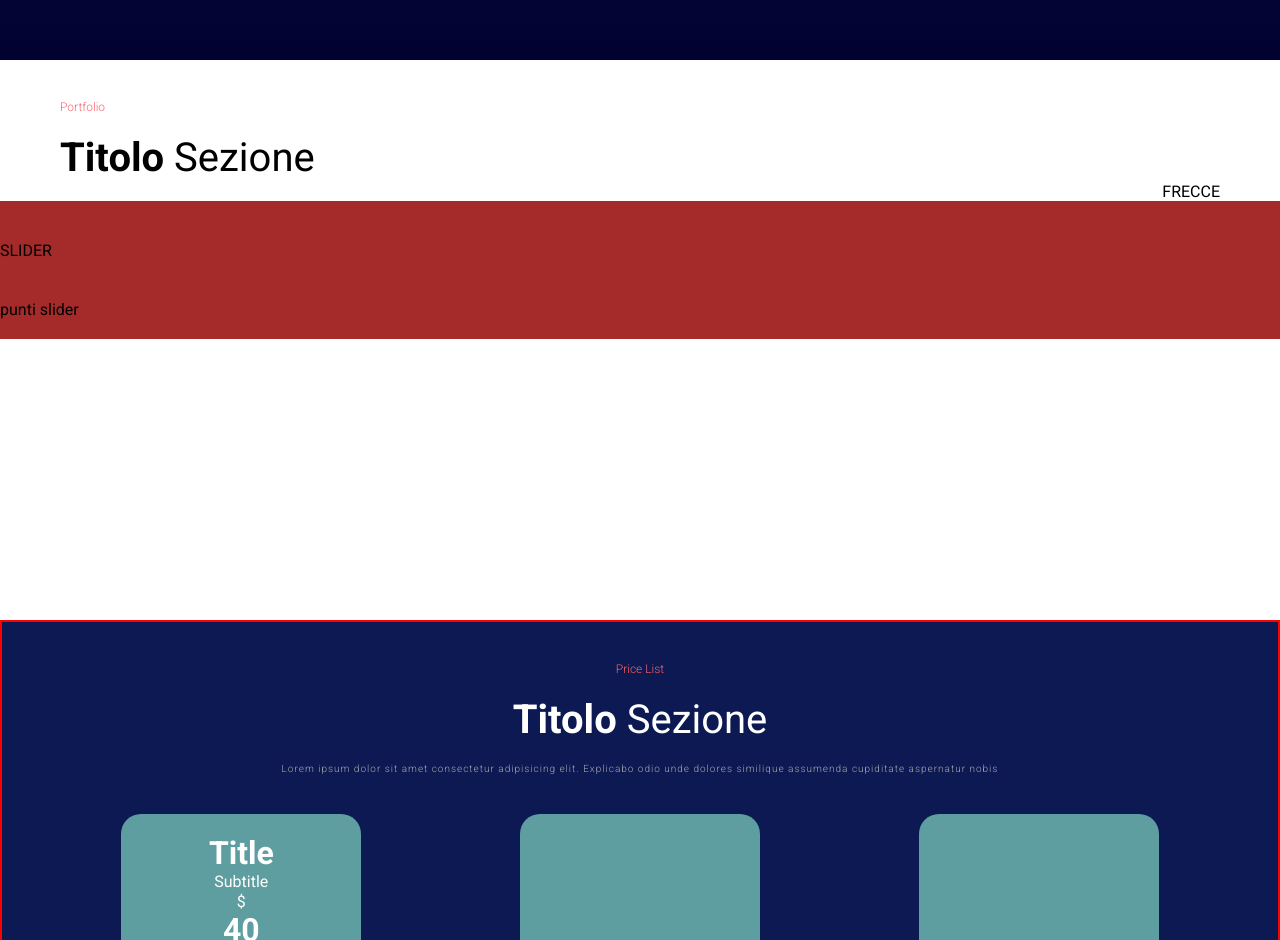
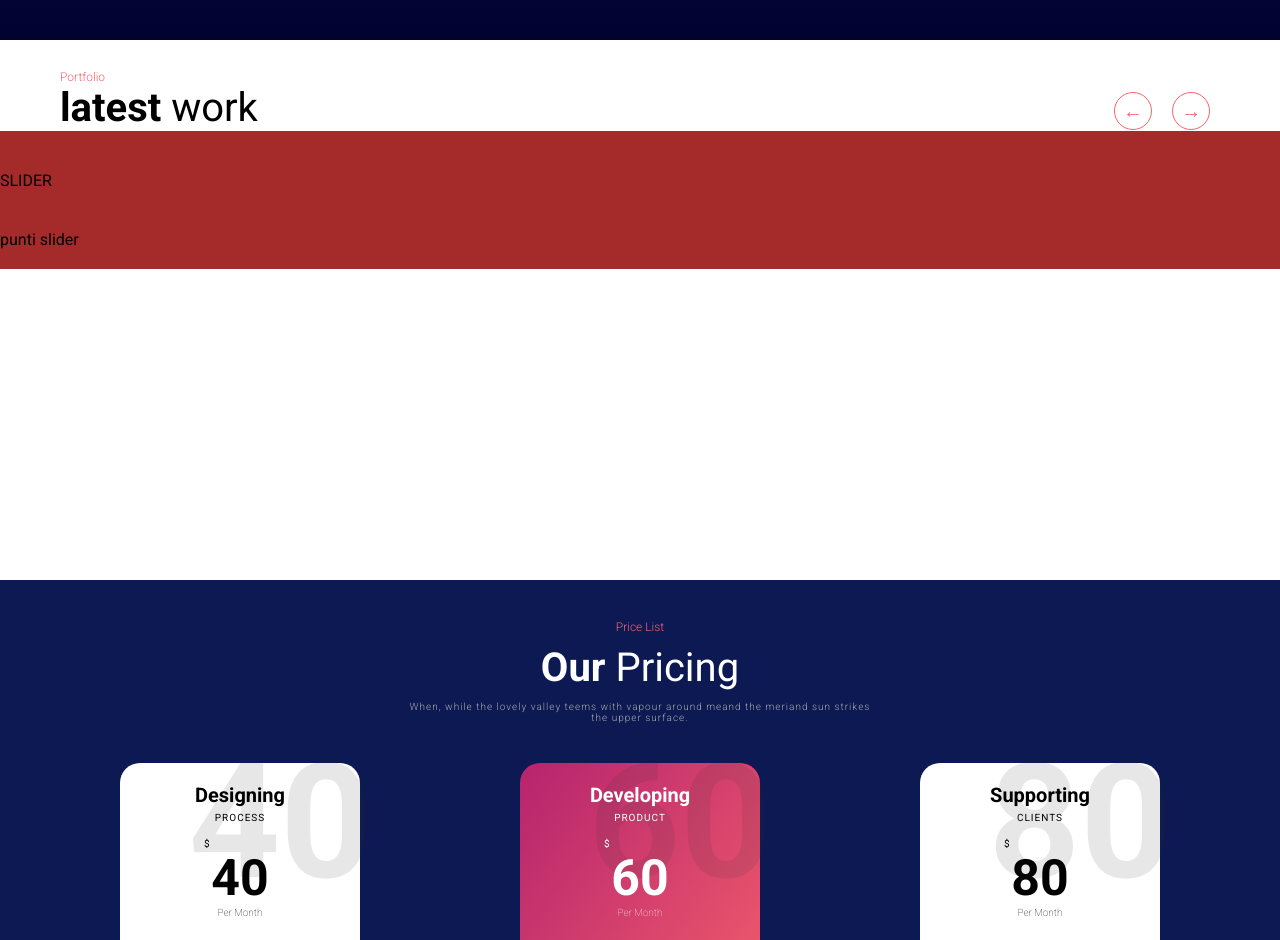
Before and after one commit to elisasalvatore/proj-html-vuejs, a Vue app: page / in a window 1280 px wide. Shown: the part 1860-2800 px from the top of the page. Built offline with nearby package versions, Linux system fonts and the light colour scheme.

Commit message:
styled a static PriceList component

```diff
--- a/src/components/JumbotronGrow.vue
+++ b/src/components/JumbotronGrow.vue
@@ -11,8 +11,8 @@
             <p class="jumbo-paragraph">When, while the lovely valley teems with vapour around meand the meridian sun strikes the upper surface. Of the impenetrable folliage of my trees, and but a few stray gleams steal into the inner sanctuary.</p>
 
             <div class="container-buttons">
-             <button>BOTTONE</button>
-             <button>BOTTONE</button>
+             <button>MEDIUM</button>
+             <button>MEDIUM</button>
             </div>
         </div>
     </div>
@@ -22,7 +22,6 @@
 
 export default ({
     name: 'JumbotronGrow',
-
 })
 </script>
 
@@ -53,15 +52,16 @@ export default ({
 
     .man {
         position: absolute;
+        top: 5%;
         left: 30%;
-        width: 300px;
+        width: 280px;
     }
 
     .graphic {
         position: absolute;
         left: 20%;
         bottom: 20%;
-        width: 300px;
+        width: 280px;
     }
 }
 
--- a/src/components/OurServices.vue
+++ b/src/components/OurServices.vue
@@ -59,7 +59,8 @@ export default {
             padding: 40px;
 
             > img {
-                width: 100px;
+                width: 120px;
+                height: 110px;
             }
 
             .service-title {
--- a/src/components/Portfolio.vue
+++ b/src/components/Portfolio.vue
@@ -2,14 +2,15 @@
     <div>
         <div class="section-container">
             <div class="section-top">
-                <div class="text">
+                <span class="text">
                     <div class="section-name">Portfolio</div>
-                    <div class="section-title"><b>Titolo</b> Sezione</div>
-                </div>
+                    <span class="section-title"><b>latest</b> work</span>
+                </span>
 
-                <div class="arrows-slider">
-                    FRECCE
-                </div>
+                <span class="arrows-slider">
+                    <span>&#x2190;</span>
+                    <span>&#x2192;</span>
+                </span>
             </div>
 
             <div class="section-down">
@@ -31,7 +32,9 @@ export default {
 </script>
 
 <style lang="scss" scoped>
+@import '@/style/variables.scss';
 @import '@/style/sectionsHeading.scss';
+
 
 .section-container {
     height: 60vh;
@@ -43,6 +46,23 @@ export default {
         justify-content: space-between;
         align-items: flex-end;
         padding: 0 60px;
+
+        .arrows-slider  > span {
+            height: 40px;
+            line-height: 40px;
+            margin: 10px;
+            padding: 6px 8px;
+            font-size: 20px;
+            color: $light-pink;
+            border: 1px solid $light-pink;
+            border-radius: 50px;
+
+            &:hover {
+                cursor: pointer;
+                background-color: $light-pink;
+                color: #fff;
+            }
+        }
     }
 
     .section-down {
--- a/src/components/PriceList.vue
+++ b/src/components/PriceList.vue
@@ -1,15 +1,16 @@
 <template>
     <div class="section-container">
         <div class="section-name">Price List</div>
-        <div class="section-title"><b>Titolo</b> Sezione</div>
-        <p>Lorem ipsum dolor sit amet consectetur adipisicing elit. Explicabo odio unde dolores similique assumenda cupiditate aspernatur nobis</p>
+        <div class="section-title"><b>Our</b> Pricing</div>
+        <p>When, while the lovely valley teems with vapour around meand the meriand sun strikes the upper surface.</p>
 
         <div class="price-cards">
-            <!-- TODO RENDERE DINAMICO V-FOR ?-->
+            <!-- CARD ONE -->
             <div class="card">
-                <h1 class="card-title">Title</h1>
-                <div class="card-subtitle">Subtitle</div>
-                <div class="card-dollar-sign">$</div>
+                <div class="number-background">40</div>
+                <h1 class="card-title">Designing</h1>
+                <div class="card-subtitle">PROCESS</div>
+                <div class="card-dollar-sign">&#36;</div>
                 <h1 class="card-price">40</h1>
                 <div class="card-month">Per Month</div>
                 <div class="card-details">
@@ -21,8 +22,42 @@
                 </div>
                 <button>LARGE</button>
             </div>
-            <div class="card"></div>
-            <div class="card"></div>
+
+            <!-- CARD TWO -->
+             <div class="card pink-gradient">
+                <div class="number-background">60</div>
+                <h1 class="card-title">Developing</h1>
+                <div class="card-subtitle">PRODUCT</div>
+                <div class="card-dollar-sign">&#36;</div>
+                <h1 class="card-price">60</h1>
+                <div class="card-month">Per Month</div>
+                <div class="card-details">
+                    <div class="detail"><b>Creative</b> Design Enabled</div>
+                    <div class="detail"><b>Vibrant</b> Color Usage</div>
+                    <div class="detail"><b>Eye</b> Catching Design</div>
+                    <div class="detail"><b>Extreme</b> Typography</div>
+                    <div class="detail"><b>Exceptional</b> Design</div>
+                </div>
+                <button>LARGE</button>
+            </div>
+
+            <!-- CARD THREE -->
+             <div class="card">
+                <div class="number-background">80</div>
+                <h1 class="card-title">Supporting</h1>
+                <div class="card-subtitle">CLIENTS</div>
+                <div class="card-dollar-sign">&#36;</div>
+                <h1 class="card-price">80</h1>
+                <div class="card-month">Per Month</div>
+                <div class="card-details">
+                    <div class="detail"><b>Creative</b> Design Enabled</div>
+                    <div class="detail"><b>Vibrant</b> Color Usage</div>
+                    <div class="detail"><b>Eye</b> Catching Design</div>
+                    <div class="detail"><b>Extreme</b> Typography</div>
+                    <div class="detail"><b>Exceptional</b> Design</div>
+                </div>
+                <button>LARGE</button>
+            </div>
 
         </div>
     </div>
@@ -37,50 +72,6 @@ export default {
 <style lang="scss" scoped>
 @import '@/style/variables.scss';
 @import '@/style/sectionsHeading.scss';
+@import '@/style/priceCards.scss';
 
-
-.section-container {
-    height: 80vh;
-    padding: 40px;
-    border: 2px solid red;
-    color: white;
-    background-color: $brg-blue;
-    background-image:
-    // doppio gradiente: sopra blu (a sx chiaro a de scuro) sotto bianco
-    linear-gradient(
-        $brg-blue 50%,
-        #fff 50%,
-    );
-
-    .price-cards {
-        display: flex;
-        justify-content: space-around;
-
-        .card {
-            display: flex;
-            flex-direction: column;
-            justify-content: space-between;
-            align-items: center;
-            width: calc(100% / 3);
-            min-width: 240px;
-            max-width: 240px;
-            height: 300px;
-            border-radius: 20px;
-            margin: 20px 10px;
-            padding: 20px 0;
-            background-color:cadetblue ;
-
-            .card-details {
-                font-size: 12px;
-                padding: 20px 10px;
-                font-weight: lighter;
-
-                .detail {
-                    margin: 5px 0;
-
-                }
-            }
-        }
-    }
-}
 </style>
--- /dev/null
+++ b/src/style/priceCards.scss
@@ -0,0 +1,104 @@
+@import './variables.scss';
+
+.section-container {
+    height: 80vh;
+    padding: 40px;
+    color: white;
+    background-color: $brg-blue;
+    background-image:
+    // doppio gradiente: 1.sopra blu (2.a sx chiaro a dx scuro) sotto bianco
+    linear-gradient(
+        $brg-blue 60%,
+        #fff 40%,
+    );
+
+    p {
+        width: 480px;
+        margin: 0 auto;
+        padding-bottom: 20px;
+    }
+
+    .price-cards {
+        display: flex;
+        justify-content: space-around;
+
+        .card.pink-gradient {
+            color: #fff;
+            background-color: $dark-pink;
+            background-image: linear-gradient(
+                to top left,
+                $light-pink,
+                $dark-pink,
+            );
+        }
+
+        .card {
+            position: relative;
+            display: flex;
+            flex-direction: column;
+            justify-content: space-between;
+            align-items: center;
+            width: calc(100% / 3);
+            min-width: 240px;
+            max-width: 240px;
+            height: 300px;
+            border-radius: 20px;
+            margin: 20px 10px;
+            padding: 20px 0;
+            background-color: #fff;
+            color: #000;
+
+
+            .number-background {
+                position: absolute;
+                top: -10%;
+                right: -5%;
+                font-size: 160px;
+                font-weight: bold;
+                color: rgba(51, 51, 51, 0.116);
+            }
+
+            .card-title {
+                font-size: 20px;
+                z-index: 1;
+            }
+
+            .card-subtitle {
+                font-size: 10px;
+                font-weight: 400;
+                letter-spacing: 1px;
+                padding: 5px 0;
+                z-index: 1;
+            }
+
+            .card-dollar-sign{
+                align-self: start;
+                position: relative;
+                left: 35%;
+                padding-top: 10px;
+                font-size: 10px;
+                z-index: 1;
+            }
+
+            .card-price {
+                font-size: 50px;
+                z-index: 1;
+            }
+
+            .card-month {
+                font-size: 10px;
+                font-weight: lighter;
+            }
+
+            .card-details {
+                font-size: 12px;
+                padding: 20px 10px;
+                font-weight: lighter;
+
+                .detail {
+                    margin: 5px 0;
+                }
+            }
+        }
+    }
+}
--- a/src/style/sectionsHeading.scss
+++ b/src/style/sectionsHeading.scss
@@ -1,10 +1,10 @@
 @import './variables.scss';
- // SECTIONS: OurServices, Portfolio, PriceList, Blog, Testimonial
+// SECTIONS: OurServices, Portfolio, PriceList, Blog, Testimonial
 
 .section-container {
     // altezza specifica per ogni sezione
     // colore background specifico per ogni sezione
-    padding: 40px 0;
+    padding: 30px 0;
     text-align: center;
 
     .section-name {
@@ -15,7 +15,7 @@
 
     .section-title {
         font-size: 40px;
-        padding: 20px 0;
+        padding: 10px 0;
     }
 
     p {
```
